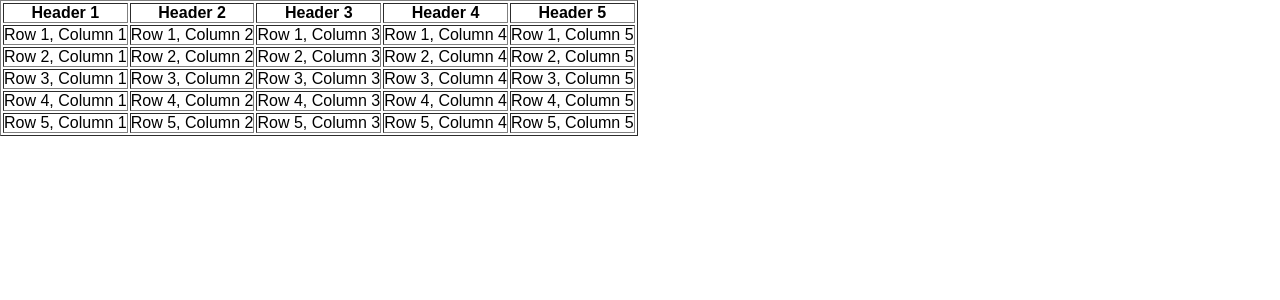
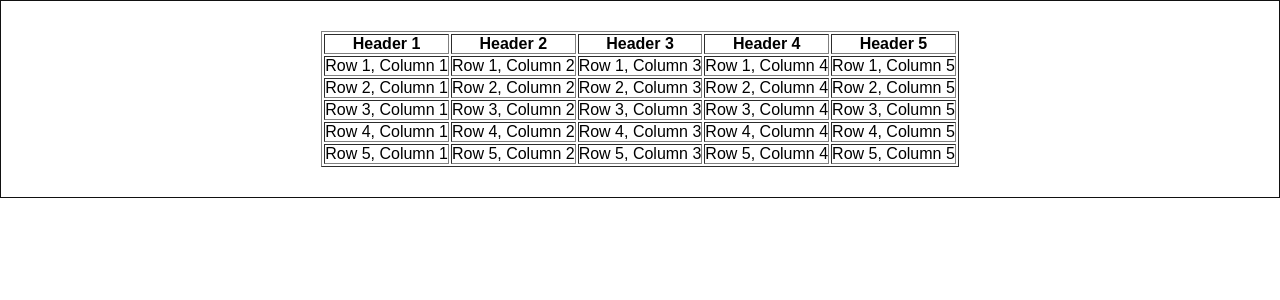
Before and after one commit to YusufjonAbdumajidov/YakGuz, a React (Create React App) app: page /qabul in a window 1280 px wide. Shown: the top 300 px of the page. Built offline with nearby package versions, Linux system fonts and the light colour scheme.

Commit message:
design changea added

```diff
--- a/src/styles/qabul.scss
+++ b/src/styles/qabul.scss
@@ -0,0 +1,8 @@
+.qabulContainer{
+    border: 1px solid #111;
+    padding: 30px;
+    display: flex;
+    flex-direction: column;
+    align-items: center;
+    position: relative;
+}
```
